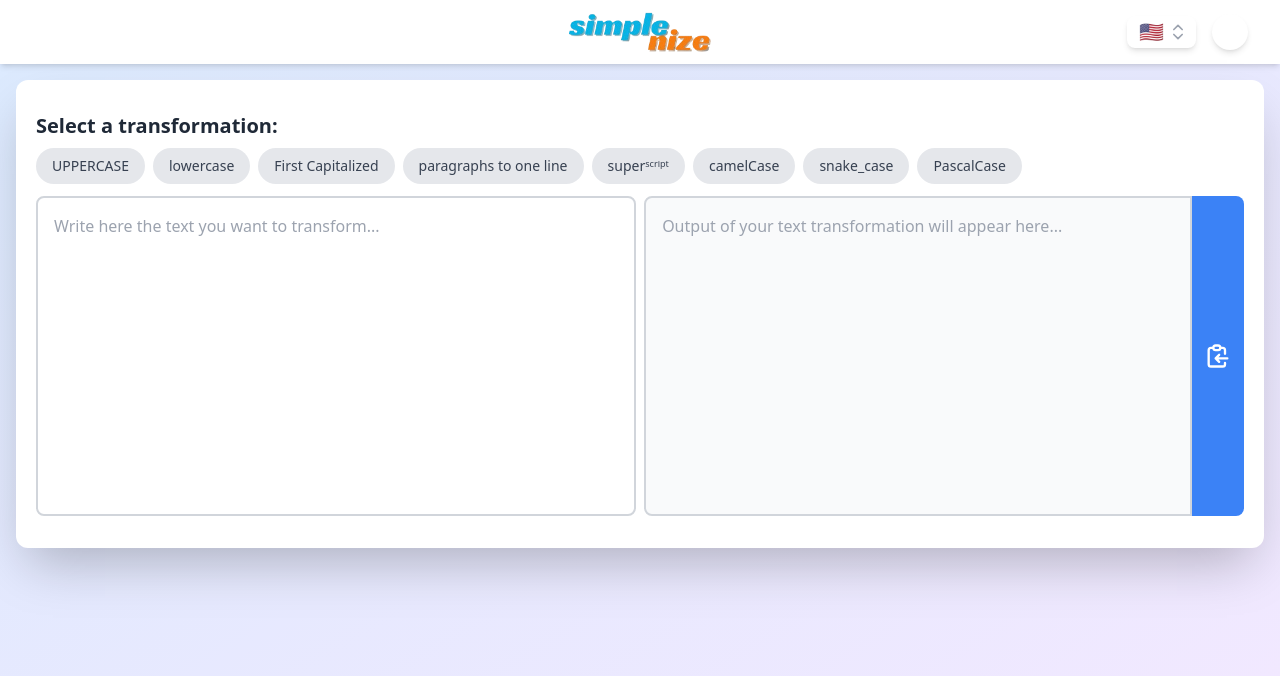
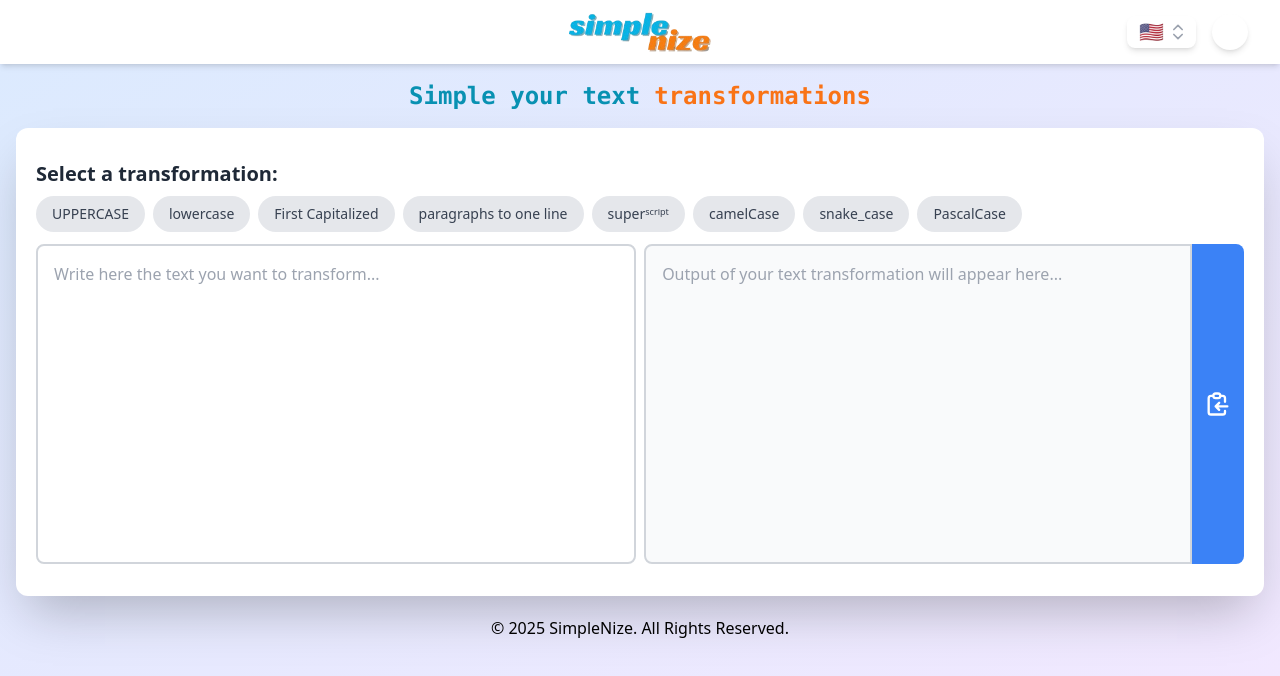
Before and after one commit to leonardourci/simplenize, a React (Create React App) app: page / in a window 1280 px wide. Shown: the top 676 px of the page. Built offline with nearby package versions, Linux system fonts and the light colour scheme.

Commit message:
feat: all rights reserved and sub header

```diff
--- a/src/App.tsx
+++ b/src/App.tsx
@@ -229,6 +229,12 @@ export default function App () {
                 </div>
             </header>
 
+            <div className="font-mono font-extrabold gap-3.5 text-2xl w-full mt-4 flex justify-center items-center">
+                <p className="text-cyan-600">{WEB_TRANSLATION.subHeader.simpleYourText}</p>
+                <p className="text-orange-500">{WEB_TRANSLATION.subHeader.transformations}</p>
+            </div>
+
+
             <main className="py-4 mx-4">
                 <div className="min-w-full mx-auto ">
                     <div className="bg-white dark:bg-gray-800 rounded-xl shadow-2xl overflow-hidden">
@@ -294,6 +300,11 @@ export default function App () {
                     </div>
                 </div>
             </main>
+
+
+            <footer className="bottom-0 dark:text-white w-full text-center py-1 sm:py-1">
+                <p>&copy; { new Date ().getFullYear () } SimpleNize. { WEB_TRANSLATION.allRightsReserved }</p>
+            </footer>
         </div>
     );
 }
--- a/src/translations/EN.ts
+++ b/src/translations/EN.ts
@@ -1,20 +1,25 @@
 import PT from './PT';
 
 const EN: typeof PT = {
-    textToTransform       : 'Text to transform:',
-    inputPlaceholder      : 'Write here the text you want to transform...',
-    selectATransformation : 'Select a transformation:',
-    clipboardMessage      : 'Text copied to clipboard!',
-    outputPlaceholder: 'Output of your text transformation will appear here...',
-    transformationOptions : {
+    textToTransform      : 'Text to transform:',
+    inputPlaceholder     : 'Write here the text you want to transform...',
+    selectATransformation: 'Select a transformation:',
+    clipboardMessage     : 'Text copied to clipboard!',
+    outputPlaceholder    : 'Output of your text transformation will appear here...',
+    allRightsReserved    : 'All Rights Reserved.',
+    subHeader            : {
+        simpleYourText : 'Simple your text',
+        transformations: 'transformations',
+    },
+    transformationOptions: {
         upperCase          : 'UPPERCASE',
         lowerCase          : 'lowercase',
         paragraphsToOneLine: 'paragraphs to one line',
         capitalize         : 'First Capitalized',
         superscript        : 'superˢᶜʳⁱᵖᵗ',
         camelCase          : 'camelCase',
-        snakeCase             : 'snake_case',
-        pascalCase            : 'PascalCase',
+        snakeCase          : 'snake_case',
+        pascalCase         : 'PascalCase',
     },
 };
 
--- a/src/translations/PT.ts
+++ b/src/translations/PT.ts
@@ -1,18 +1,23 @@
 const PT = {
-    textToTransform       : 'Texto para transformar:',
-    inputPlaceholder      : 'Escreva aqui o texto que você quer transformar...',
-    selectATransformation : 'Selecione uma transformação:',
-    clipboardMessage      : 'Texto copiado para a área de transferência!',
-    outputPlaceholder: 'Resultado da sua transformação aparecerá aqui...',
-    transformationOptions : {
+    textToTransform      : 'Texto para transformar:',
+    inputPlaceholder     : 'Escreva aqui o texto que você quer transformar...',
+    selectATransformation: 'Selecione uma transformação:',
+    clipboardMessage     : 'Texto copiado para a área de transferência!',
+    outputPlaceholder    : 'Resultado da sua transformação aparecerá aqui...',
+    allRightsReserved    : 'Todos os direitos reservados.',
+    subHeader            : {
+        simpleYourText : 'Transformações de texto',
+        transformations: 'simplificadas',
+    },
+    transformationOptions: {
         upperCase          : 'MAIÚSCULAS',
         lowerCase          : 'minúsculas',
         capitalize         : 'Primeiras Em Maiúsculas',
         paragraphsToOneLine: 'parágrafos para uma linha',
         superscript        : 'sobreˢᶜʳⁱᵗᵒ',
         camelCase          : 'camelCase',
-        snakeCase             : 'snake_case',
-        pascalCase            : 'PascalCase',
+        snakeCase          : 'snake_case',
+        pascalCase         : 'PascalCase',
     },
 };
 
```
